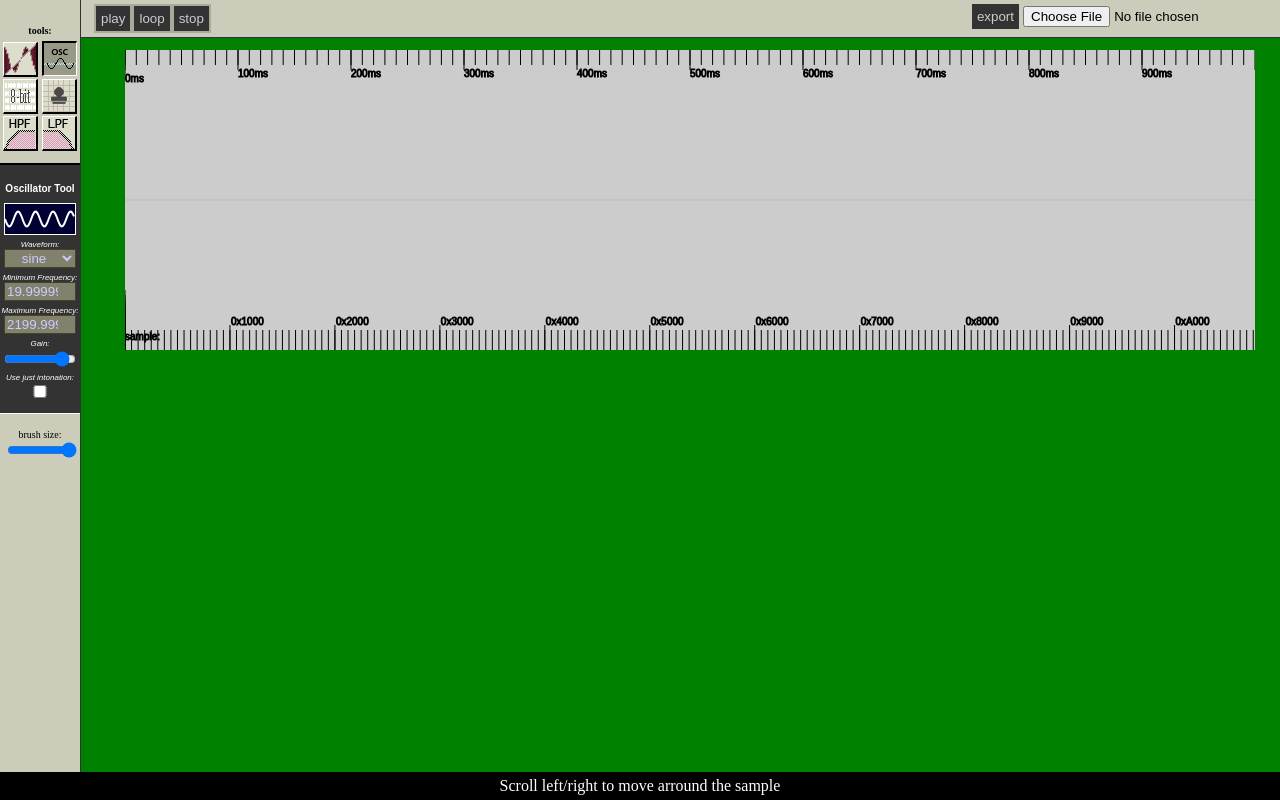
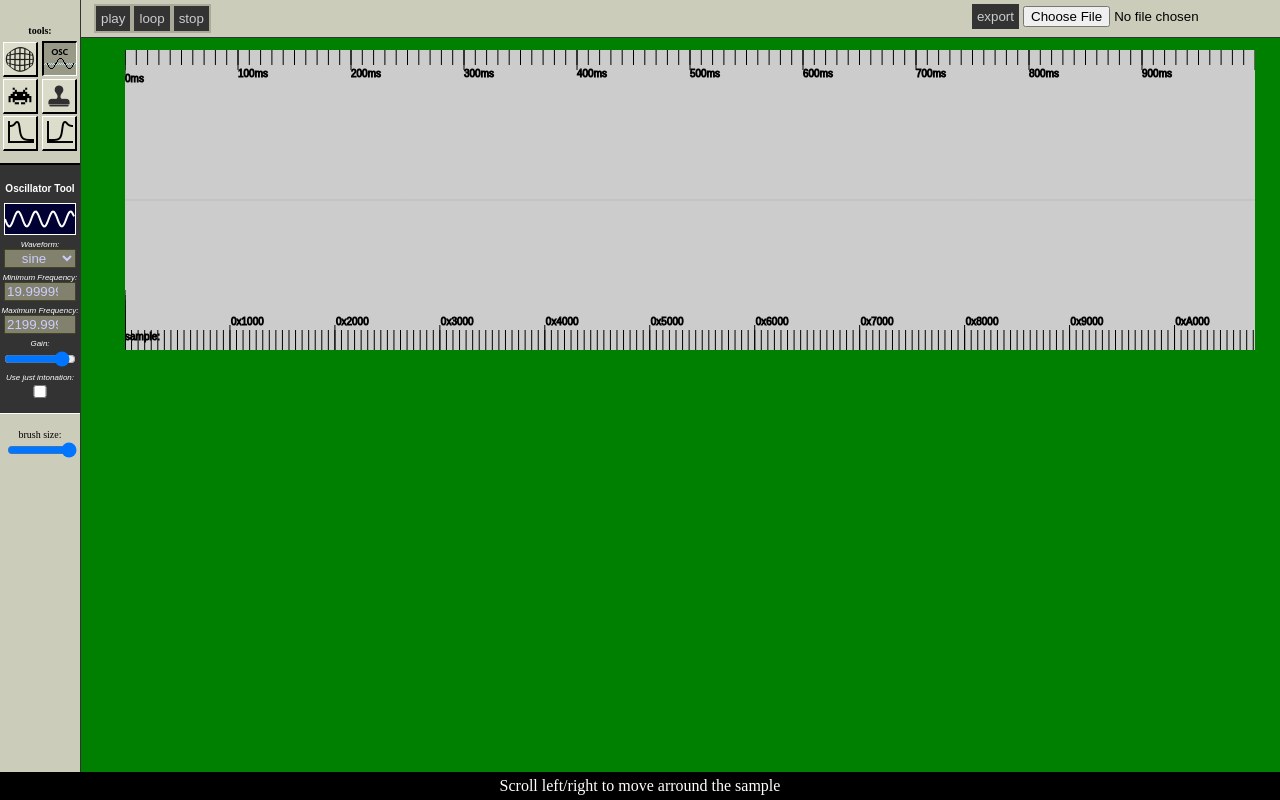
Before and after one commit to joelle-o-world/AudioBrush, a plain HTML site: page index.html in a window 1280 px wide. Drawn offline with Linux system fonts and the light colour scheme; a script that the page names is missing.

Commit message:
temporary icons

```diff
--- a/index.html
+++ b/index.html
@@ -66,12 +66,12 @@
         </div>
         <div id="toolbox">
             <h3>tools:</h3>
-            <button class="tool" onclick="chooseTool1(); setActive(this)"><img src="waveshaper_btn.png" /></button>
+            <button class="tool" onclick="chooseTool1(); setActive(this)"><img src="distortion.png" /></button>
             <button class="tool" id="oscBtn" onclick="chooseTool2(); setActive(this)"><img src="osc_btn.png" /></button>
-            <button class="tool" onclick="chooseTool3(); setActive(this)"><img src="bitcrusher_btn.png" /></button>
-            <button class="tool" onclick="chooseTool6(); setActive(this)"><img src="delay_btn.png" /></button>
-            <button class="tool" onclick="chooseTool4(); setActive(this)"><img src="highpass_btn.png" /></button>
-            <button class="tool" onclick="chooseTool5(); setActive(this)"><img src="lowpass_btn.png" /></button>
+            <button class="tool" onclick="chooseTool3(); setActive(this)"><img src="spaceInvader.png" /></button>
+            <button class="tool" onclick="chooseTool6(); setActive(this)"><img src="cloneStamp.png" /></button>
+            <button class="tool" onclick="chooseTool5(); setActive(this)"><img src="filter_lowpass.png" /></button>
+            <button class="tool" onclick="chooseTool4(); setActive(this)"><img src="filter_highpass.png" /></button>
             <div id="toolInspector"></div>
             <div id="brushInspectorWrapper"></div>
         </div>
--- a/interface.css
+++ b/interface.css
@@ -86,10 +86,11 @@ body {
     border-bottom:2px solid black;
     border-top:1px solid white;
     border-left:1px solid white;
-    /*width:32px;
-    height:32px;*/
     margin:0px;
     padding:0px;
+}
+#toolbox>button>img {
+    width:32px;
 }
 #toolbox>button.activeTool {
     background-color:#998;
```
Also changed, not shown: cloneStamp.png (added), cloneStamp_btn.png (added), distortion.png (added), filter_highpass.png (added), filter_lowpass.png (added), spaceInvader.png (added).
